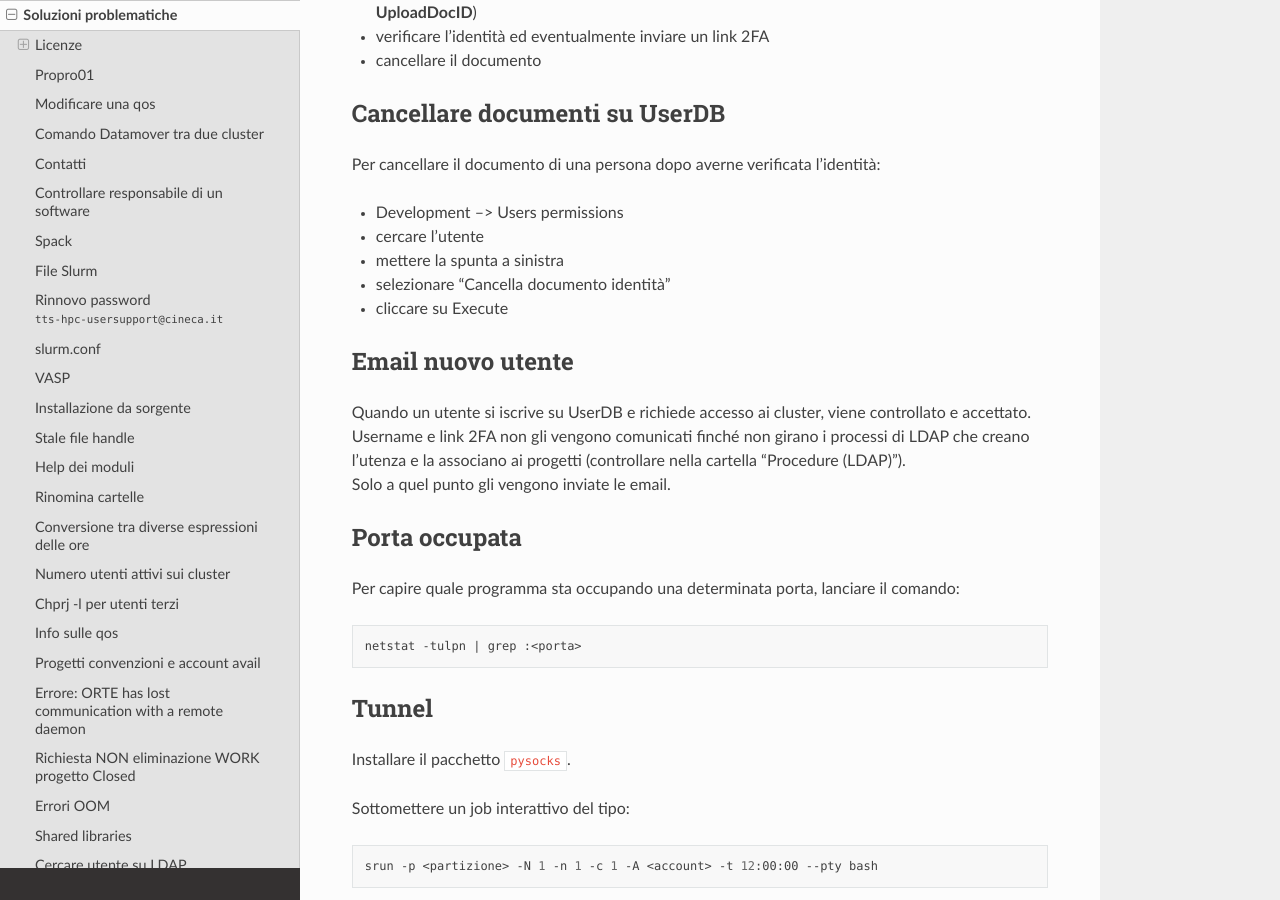
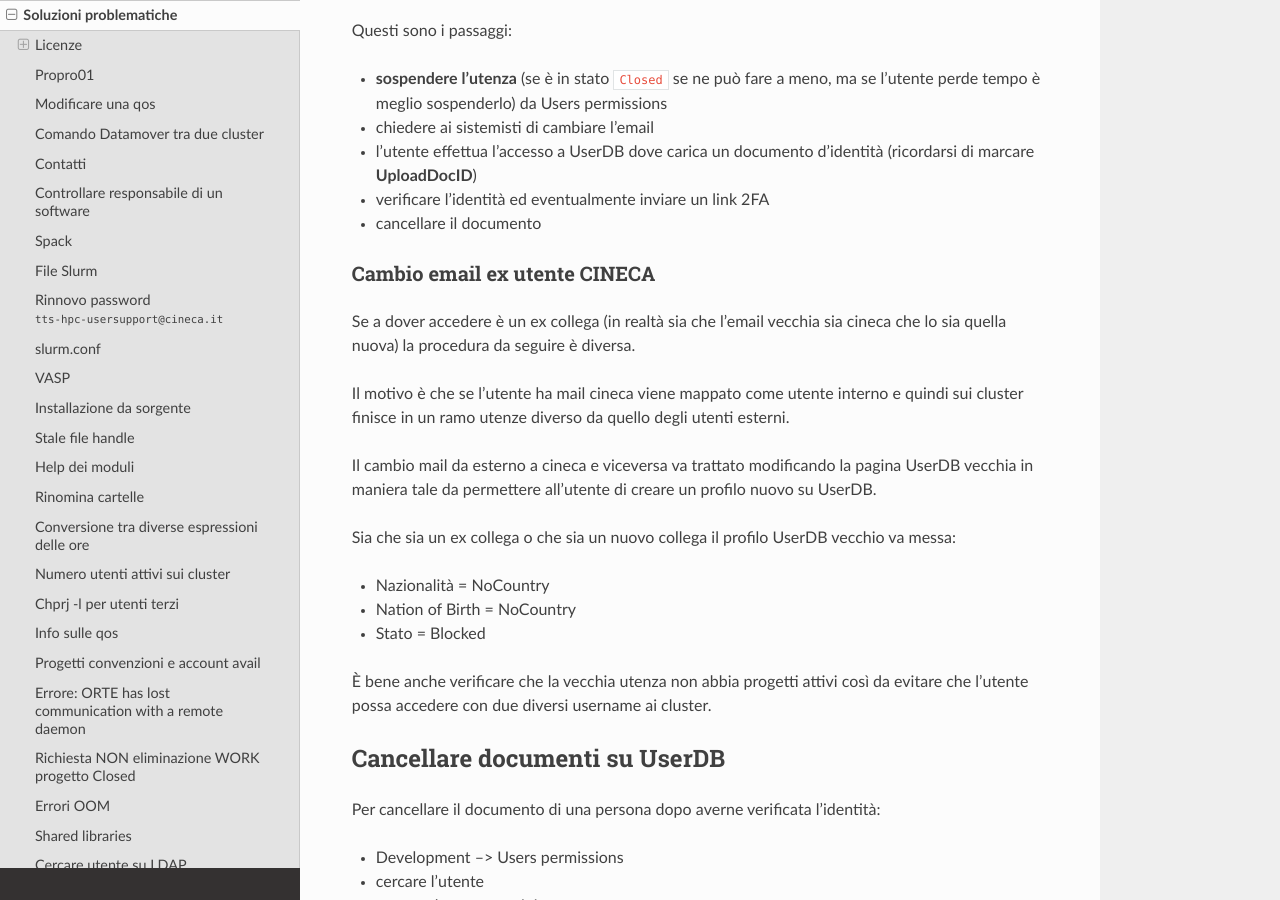
Before and after one commit to Plraska707/appunti_di_lavoro, a Sphinx documentation site: the page built from docs/source/soluzioni_problematiche.md, in a window 1280 px wide and 900 px high, scrolled down 15253 px. Built offline with Sphinx 7.4.7 and the Read the Docs theme 3.1.0, drawn with Linux system fonts in a browser that asks for light colours; some of the changed text lies outside the part shown.

Commit message:
email ex cineca

````diff
--- a/docs/source/soluzioni_problematiche.md
+++ b/docs/source/soluzioni_problematiche.md
@@ -392,9 +392,16 @@ Rispondere con qualcosa del genere:
 
 ## Richiesta NON eliminazione WORK progetto Closed
 
-Dopo 6 mesi dalla scadenza di un progetto, questo passa in stato `Closed` e la WORK viene cancellata.
+Dopo 6 mesi dalla scadenza di un progetto, questo passa prima in stato [Frozen](#progetti-frozen) e poi in `Closed` e la WORK viene cancellata.
 
 Se un utente ci chiede altro tempo per recuperare i dati, scrivere subito ai sistemisti chiedendo di non eliminare la WORK e, se siamo ancora in tempo, procedere con l’aumento dell’`ExpirationDelay` di un ulteriore mese.
+
+Esempio di messaggio su Teams:
+```
+c'è un utente che chiede se è ancora recuperabile la WORK per il progetto EUHPC_B27_009 su Leonardo Booster che è in stato Closed da ieri. È troppo tardi?
+```
+
+Altrimenti aprire un ticket come [questo](https://jira.u-gov.it/jira/servicedesk/customer/portal/42/SDHPCSY-41956).
 
 ## Errori OOM
 
@@ -538,6 +545,21 @@ Questi sono i passaggi:
 - l'utente effettua l'accesso a UserDB dove carica un documento d'identità (ricordarsi di marcare **UploadDocID**)
 - verificare l'identità ed eventualmente inviare un link 2FA
 - cancellare il documento
+
+### Cambio email ex utente CINECA
+Se a dover accedere è un ex collega (in realtà sia che l'email vecchia sia cineca che lo sia quella nuova) la procedura da seguire è diversa.
+
+Il motivo è che se l'utente ha mail cineca viene mappato come utente interno e quindi sui cluster finisce in un ramo utenze diverso da quello degli utenti esterni.
+
+Il cambio mail da esterno a cineca e viceversa va trattato modificando la pagina UserDB vecchia in maniera tale da permettere all'utente di creare un profilo nuovo su UserDB.
+
+Sia che sia un ex collega o che sia un nuovo collega il profilo UserDB vecchio va messa:
+- Nazionalità = NoCountry
+- Nation of Birth = NoCountry
+- Stato = Blocked
+
+È bene anche verificare che la vecchia utenza non abbia progetti attivi così da evitare che l'utente possa accedere con due diversi username ai cluster.
+
 
 ## Cancellare documenti su UserDB
 
@@ -760,7 +782,7 @@ step ssh list --raw '<user_email>' | step ssh inspect
 ## Progetti Frozen
 
 C'è un nuovo stato per i progetti (sia HPC che Cloud): lo stato **Frozen**.
-Lo stato si inserisce tra gli stati **Expired** e **Closed** e dura un paio di mesi.
+Lo stato si inserisce tra gli stati **Expired** e [**Closed**](#richiesta-non-eliminazione-work-progetto-closed) e dura un paio di mesi.
 
 L'idea è che, terminato il periodo di expiration delay, l'area WORK del progetto non venga subito cancellata ma venga bloccato l'accesso agli utenti, ad esempio mettendo owner e gruppo a `root`. Non potendo improvvisamente accedere ai propri dati, si spera che anche gli utenti sprovveduti (che non hanno prestato attenzione alle tante mail che gli abbiamo inviato) si sveglino e ci scrivano prima di perdere definitivamente i loro dati.
 Una volta trascorsi i due mesi nello stato Frozen, passando allo stato Closed la cartella WORK viene cancellata definitivamente come prima.
````
